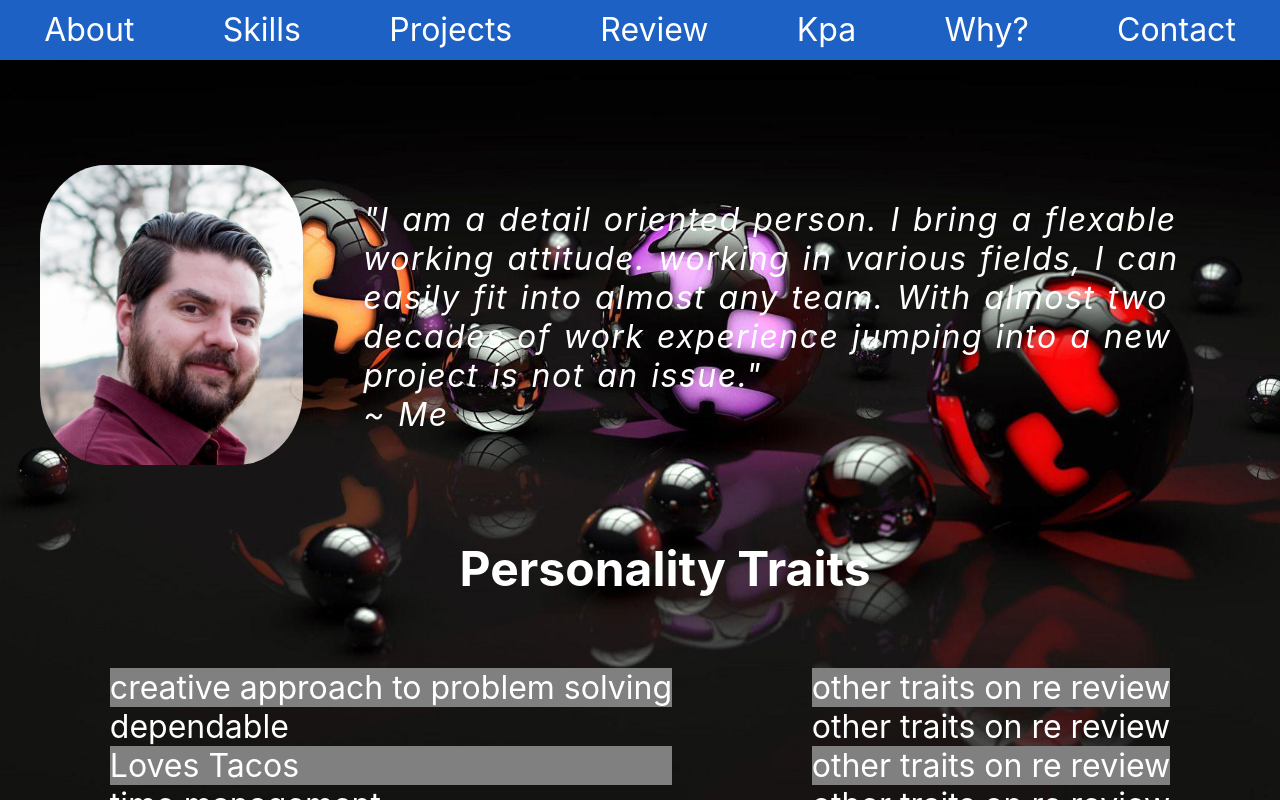
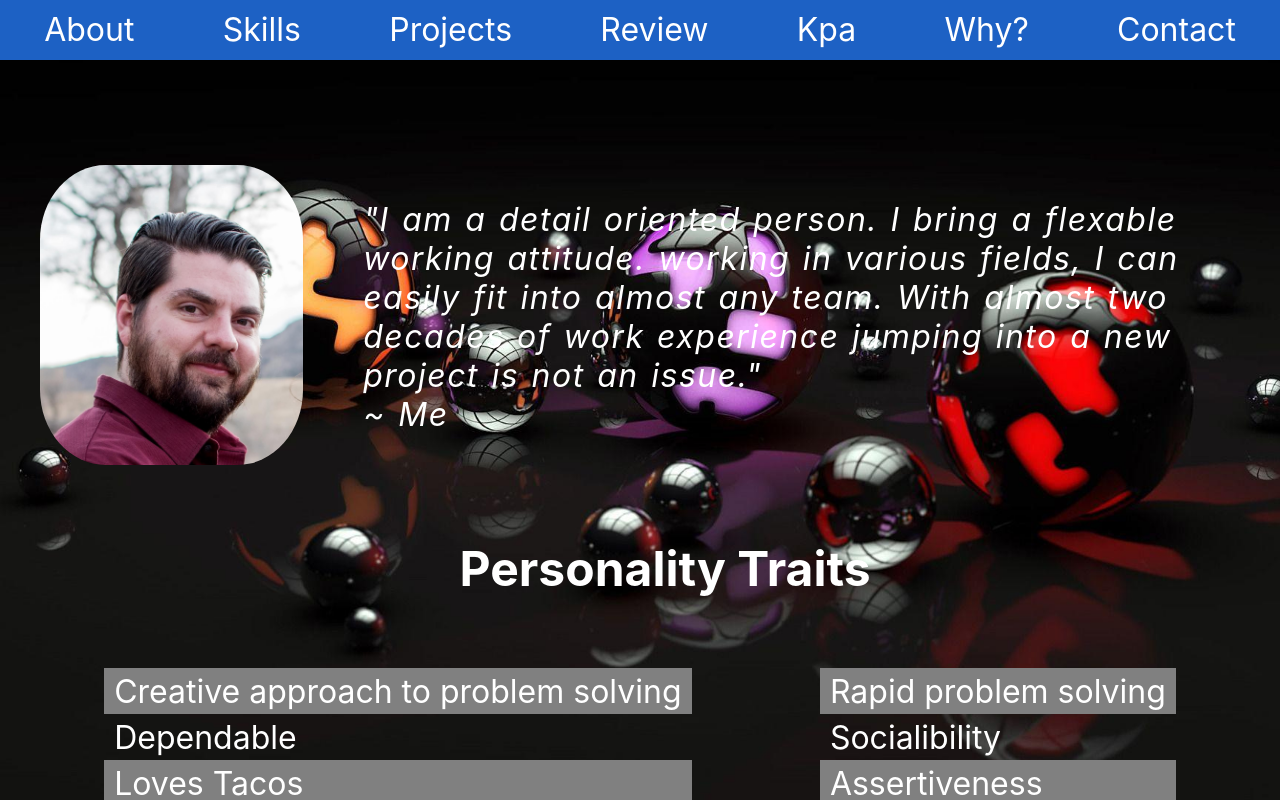
Before and after one commit to CoHogan1/Portfolio, a React (Create React App) app: page / in a window 1280 px wide. Built offline with nearby package versions, Linux system fonts and the light colour scheme.

Commit message:
added hackerrank project disc

```diff
--- a/src/App.css
+++ b/src/App.css
@@ -412,20 +412,11 @@ ul > li:nth-child(odd) {
 ul > li {
     max-width: 100%;
 }
+li {
+    padding: 3.5px 10px;
+}
 
-/*
-img {
-    transition: 1.5s ease;
-}
-img:hover{
-    height: 700px;
-    width: 700px;
-    transition: 1.5s ease;
-}
- */
-
-
-
+/*  build nav for  720 and less to be a normal x menu. */
 
 
 
@@ -445,6 +436,9 @@ img:hover{
 @media only screen and (max-width: 960px) {
     .App {
         font-size: 1.5em;
+    }
+    .anv > p {
+        padding: 0 5px;
     }
     .about-img {
         width: 150px;
--- a/src/KPA.js
+++ b/src/KPA.js
@@ -52,6 +52,9 @@ function App(){
                 through more complex problems.
             </div>
 
+            <div>
+            </div>
+
         </div>
     )
 }
--- a/src/aboutMe.js
+++ b/src/aboutMe.js
@@ -28,25 +28,29 @@ export default class About extends Component {
             <h2>Personality Traits</h2>
             <span>
                 <ul className="traits">
-                    <li>creative approach to problem solving</li>
-                    <li>dependable</li>
+                    <li>Creative approach to problem solving</li>
+                    <li>Dependable</li>
                     <li>Loves Tacos</li>
-                    <li>time management</li>
-                    <li>eager to learn new skills</li>
-                    <li>lots of experience</li>
-                    <li>flexable</li>
-                    <li>leader</li>
-                    <li>consistent</li>
+                    <li>Time management</li>
+                    <li>Eager to learn new skills</li>
+                    <li>Lots of experience</li>
+                    <li>Flexable</li>
+                    <li>Leader</li>
+                    <li>Consistent</li>
                     <li>Result driven</li>
                     <li>Team player</li>
                 </ul>
 
                 <ul className="traits two">
-                    <li>other traits on re review</li>
-                    <li>other traits on re review</li>
-                    <li>other traits on re review</li>
-                    <li>other traits on re review</li>
-                    <li>other traits on re review</li>
+                    <li>Rapid problem solving</li>
+                    <li>Socialibility</li>
+                    <li>Assertiveness</li>
+                    <li>Responsiveness</li>
+                    <li>Responsiveness</li>
+                    <li>Structure</li>
+                    <li>Adapability</li>
+                    <li>Optimism</li>
+                    <li>Spatial visualization</li>
 
                 </ul>
 
--- a/src/projects.js
+++ b/src/projects.js
@@ -7,6 +7,7 @@ import brain1    from './images/brain_defogger.png'
 import vaca1     from './images/vacation.png'
 import checkers1 from './images/checkers.png'
 import madLib    from './images/madlib1.png'
+import hacker    from './images/hackerProject.png'
 // 2nd project backgroundls
 import color2    from './images/color_2.png'
 import brain2    from './images/dark-brain.png'
@@ -103,6 +104,20 @@ function App(){
                 <p>bigger plans for this projects</p>
                 </div>
         </div>
+
+        <div className="project six">
+            <h3>HackerRank algos</h3>
+                <div className="project-disc">
+                <img src={hacker} alt="project img" loading="lazy"></img>
+                <h4>Javascript</h4>
+                <h5>algorithms</h5>
+                <p>Practicint Javascript problem solving skils</p>
+                <p>Over 130 algorithm solutions passing all test cases, and time</p>
+                <p>limits. :)</p>
+                </div>
+        </div>
+
+
         </div>
     )
 }
```
Also changed, not shown: src/images/hackerProject.png (added).
